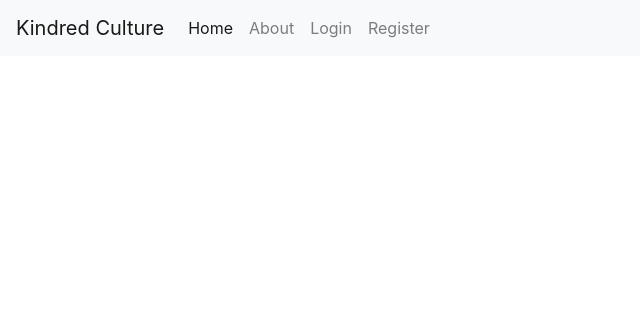
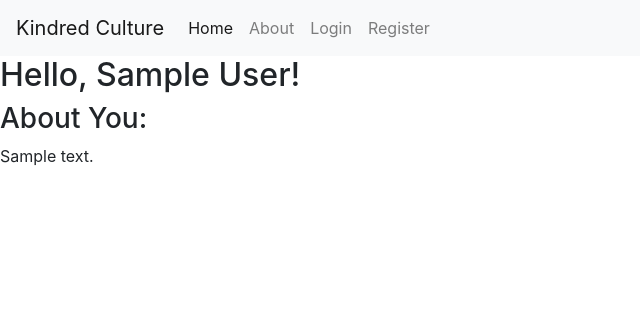
Before and after one commit to bsmejkal/kindred-culture, a Flask app: page /users/1 in a window 1280 px wide. Shown: the top 316 px of the page, without its empty margins (0-640 px from the left). Run offline with Flask 2, Linux system fonts and the light colour scheme; tables that the repository leaves empty hold one stand-in row (values such as "Sample post"); some libraries are stand-ins or nearby versions.

Commit message:
updated profile & nav links

```diff
--- a/models.py
+++ b/models.py
@@ -75,8 +75,8 @@ class User(ModelMix, db.Model):
 	def create_password(self, password):
 		self.password = generate_password_hash(password)
 
-	def is_valid_password(self, password):
-		check_password_hash(self.password, password)
+	def login(self, password):
+		return check_password_hash(self.password, password)
 
 
 class Connection(db.Model):
--- a/routes.py
+++ b/routes.py
@@ -1,6 +1,6 @@
 """Routes to render html page views, user page views, & user auths."""
 
-from flask import Flask, render_template, request, jsonify, session, redirect
+from flask import Flask, render_template, request, jsonify, session, redirect, flash
 from models import Tribe, User
 
 
@@ -49,7 +49,7 @@ def register_user():
 
 
 @app.route('/login')
-def login():
+def login_form():
 	"""User login page"""
 
 	return render_template('login.html')
@@ -58,17 +58,18 @@ def login():
 # Auth routes:
 
 @app.route('/api/auth', methods=['POST'])
-def login_auth():
+def login():
 	user = User.query.filter_by(username=request.form.get('username')).first()
 
-	if user.login_auth(request.form.get('password')):
+	if user.login(request.form.get('password')):
 		app.logger.info('...Login successful.')
 		session['user_id'] = user.id
 	else:
 		app.logger.info('-  Login failure  -')
+		flash('Invalid username or password.')
 		return render_template('login.html')
 
-	return render_template('/users/{user.id}', user=user)
+	return render_template('profile.html', user=user)
 
 
 @app.route('/logout')
--- a/templates/_nav.html
+++ b/templates/_nav.html
@@ -15,11 +15,10 @@
         <a class="nav-link" href="{{ url_for('show_about') }}">About
         </a>
       </li>
-      <!-- create if/else statement for if user not in session to
-           display login & register -->
+      <!-- if user not in session display login & register -->
       {% if not session.get('user_id') %}
         <li class="nav-item">
-          <a class="nav-link" href="{{ url_for('login') }}">Login
+          <a class="nav-link" href="{{ url_for('login_form') }}">Login
           </a>
         </li>
         <li class="nav-item">
@@ -29,7 +28,7 @@
       <!-- display profile link if user in session -->
       {% else %}
         <li class="nav-item">
-          <a class="nav-link disabled" href="{{ url_for('index') }}">Profile
+          <a class="nav-link" href="{{ url_for('index') }}">Profile
           </a>
         </li>
         <li class="nav-item">
--- a/templates/profile.html
+++ b/templates/profile.html
@@ -6,9 +6,12 @@
 
 	<div>
 		<!-- display username & first / last name -->
+		<h2>Hello, {{ user.first_name }} {{ user.last_name }}!</h2>
 		<!-- display ancestry / heritage -->
 		<!-- display location -->
 		<!-- display about -->
+		<h3>About You:</h3>
+		<p>{{ user.about }}</p>
 	</div>
 
 {% endblock %}
```
Also changed, not shown: templates/index.html (+8 -1 lines).
